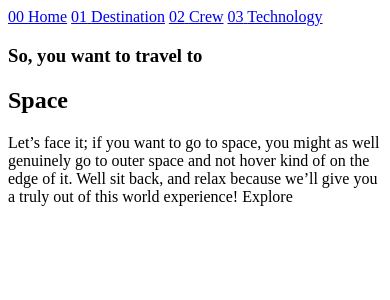
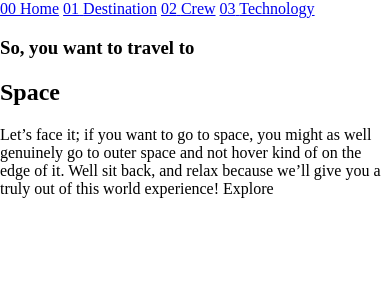
Before and after one commit to roc2246/space-exlopration_fem, a SvelteKit app: page / in a window 390 px wide. Shown: the top 300 px of the page. Built offline with nearby package versions, Linux system fonts and the light colour scheme.

Commit message:
Made images responsive and page-container fill whole body

```diff
--- a/src/routes/+page.svelte
+++ b/src/routes/+page.svelte
@@ -2,7 +2,7 @@
 	import Nav from '$lib/Nav.svelte';
 </script>
 
-<section id="home-container">
+<section class="page-container" id="home-container">
 	<Nav />
 	<main class="home-content">
 		<div class="home-content__heading">
@@ -18,4 +18,5 @@
 </section>
 
 <style lang="scss">
+
 </style>
--- a/src/styles/global.css
+++ b/src/styles/global.css
@@ -0,0 +1,11 @@
+body {
+	margin: 0;
+}
+
+.page-container {
+	height: 100vh;
+}
+
+h1, h2 {
+	word-break: break-word;
+}
```
Also changed, not shown: src/routes/crew/+page.svelte (+7 -1 lines), src/routes/destination/+page.svelte (+7 -1 lines), src/routes/technology/+page.svelte (+7 -1 lines).
